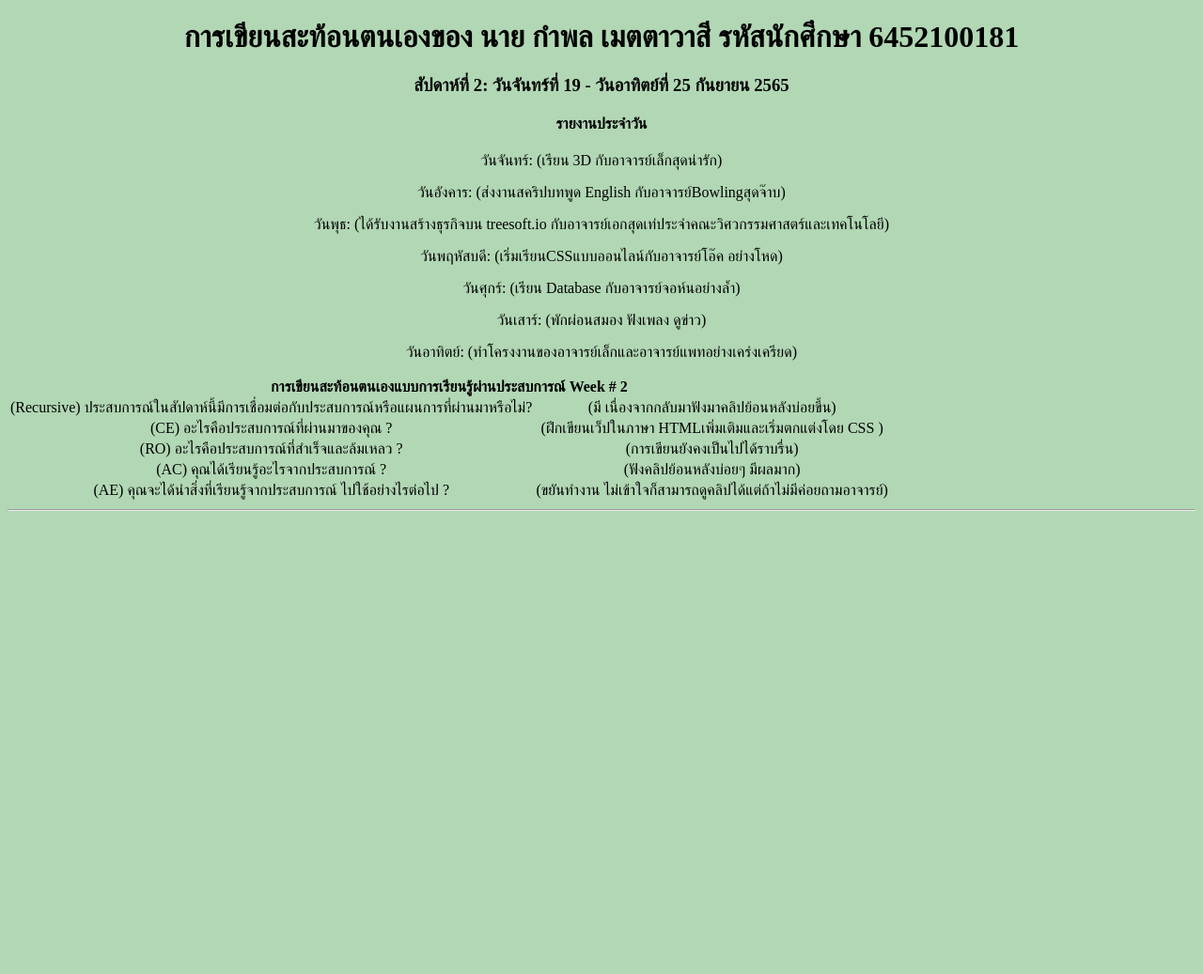
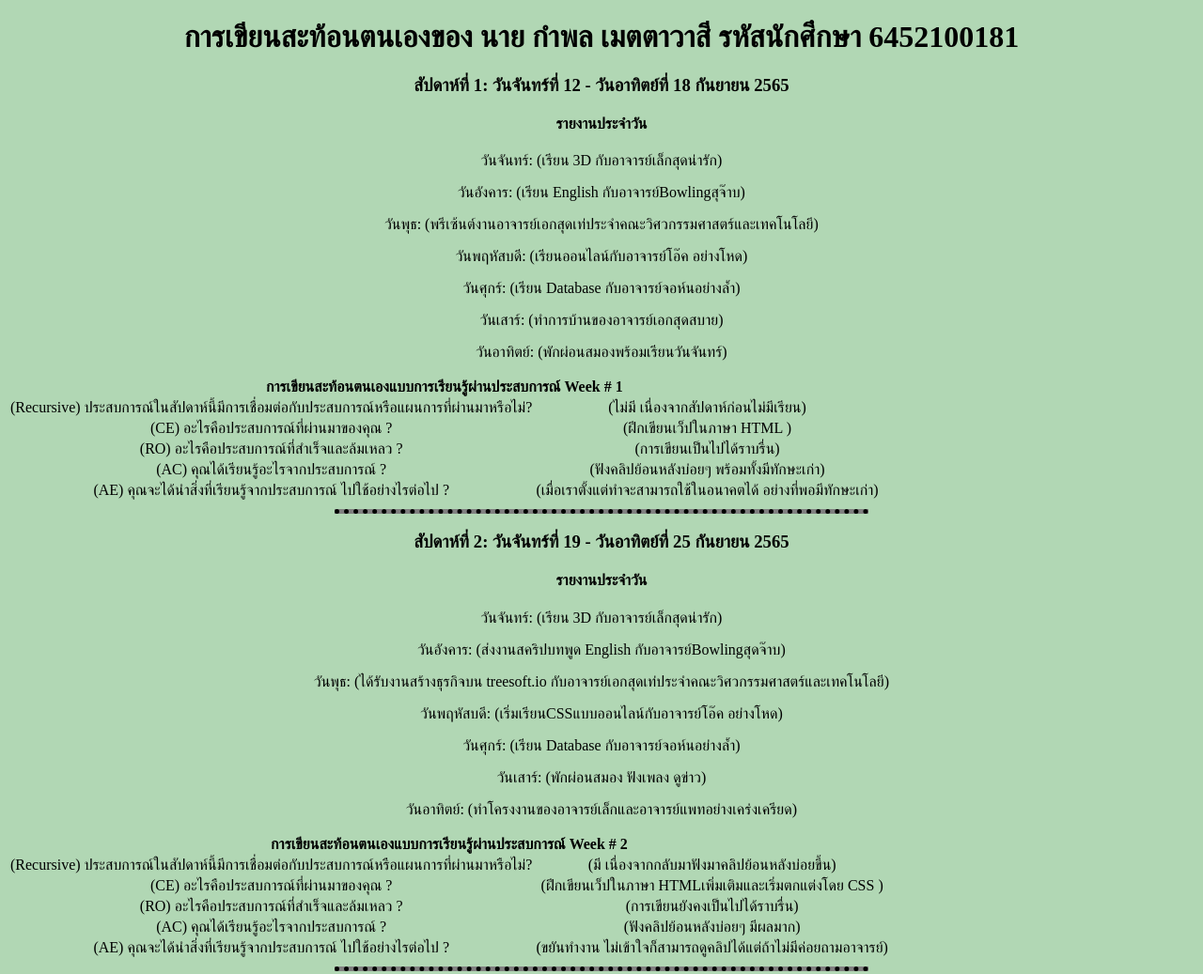
Before and after one commit to 0181KpM3tt4/resume, a plain HTML site: page Report.html in a window 1280 px wide. Shown: the whole page at 94% size. Before the commit the page ends 800 px from the top, so only its background shows below. Drawn offline with Linux system fonts and the light colour scheme.

Commit message:
Add files via upload

```diff
--- a/Report.html
+++ b/Report.html
@@ -3,12 +3,20 @@
   <head>
     <meta charset="utf-8">
     <title>การเขียนสะท้อนตนเองของ กำพล เมตตาวาสี</title>
-  </head>
     <style>
       body{
          background-color:#B1D7B4;
       }
+      hr {
+        background-color:grey;
+        border-style: none;
+        border-top-style: dotted;
+        height: 0px;
+        border-width: 5px;
+        width: 45%;
+      }
       </style>
+  </head>
   <body>
     <div style="text-align:center">
       <h1>การเขียนสะท้อนตนเองของ นาย กำพล เมตตาวาสี รหัสนักศึกษา 6452100181</h1>
@@ -16,6 +24,49 @@
 <div class="DailyReport" style="text-align:center">
 
 
+    <h3>สัปดาห์ที่ 1: วันจันทร์ที่ 12 - วันอาทิตย์ที่ 18 กันยายน 2565 </h3>
+    <h4> รายงานประจำวัน </h4>
+    <p>วันจันทร์: (เรียน 3D กับอาจารย์เล็กสุดน่ารัก) </p>
+    <p>วันอังคาร: (เรียน English กับอาจารย์Bowlingสุจ๊าบ) </p>
+    <p>วันพุธ: (พรีเซ้นต์งานอาจารย์เอกสุดเท่ประจำคณะวิศวกรรมศาสตร์และเทคโนโลยี) </p>
+    <p>วันพฤหัสบดี: (เรียนออนไลน์กับอาจารย์โอ๊ค อย่างโหด) </p>
+    <p>วันศุกร์: (เรียน Database กับอาจารย์จอห์นอย่างล้ำ) </p>
+    <p>วันเสาร์: (ทำการบ้านของอาจารย์เอกสุดสบาย) </p>
+    <p>วันอาทิตย์: (พักผ่อนสมองพร้อมเรียนวันจันทร์) </p>
+</div>
+    <div class="WeeklyReport" style="text-align:center" >
+      <table>
+    <thead>
+        <tr>
+            <th colspan="2">การเขียนสะท้อนตนเองแบบการเรียนรู้ผ่านประสบการณ์ Week # 1</th>
+        </tr>
+    </thead>
+    <tbody>
+        <tr>
+            <td>(Recursive) ประสบการณ์ในสัปดาห์นี้มีการเชื่อมต่อกับประสบการณ์หรือแผนการที่ผ่านมาหรือไม่?</td>
+            <td>(ไม่มี เนื่องจากสัปดาห์ก่อนไม่มีเรียน)</td>
+        </tr>
+      <tr>
+            <td>(CE) อะไรคือประสบการณ์ที่ผ่านมาของคุณ ?</td>
+            <td>(ฝึกเขียนเว็ปในภาษา HTML )</td>
+        </tr>
+       <tr>
+            <td>(RO) อะไรคือประสบการณ์ที่สำเร็จและล้มเหลว ?</td>
+            <td>(การเขียนเป็นไปได้ราบรื่น)</td>
+        </tr>
+        <tr>
+            <td>(AC) คุณได้เรียนรู้อะไรจากประสบการณ์ ?</td>
+            <td>(ฟังคลิปย้อนหลังบ่อยๆ พร้อมทั้งมีทักษะเก่า)</td>
+        </tr>
+       <tr>
+            <td>(AE)  คุณจะได้นำสิ่งที่เรียนรู้จากประสบการณ์ ไปใช้อย่างไรต่อไป ?</td>
+            <td>(เมื่อเราตั้งแต่ทำจะสามารถใช้ในอนาคตได้ อย่างที่พอมีทักษะเก่า)</td>
+        </tr>
+    </tbody>
+</table>
+
+
+    <hr>
     <h3>สัปดาห์ที่ 2: วันจันทร์ที่ 19 - วันอาทิตย์ที่ 25 กันยายน 2565 </h3>
     <h4> รายงานประจำวัน </h4>
     <p>วันจันทร์: (เรียน 3D กับอาจารย์เล็กสุดน่ารัก) </p>
@@ -56,9 +107,7 @@
         </tr>
     </tbody>
   </table>
-
+  <hr>
   </div>
-    <hr>
-
   </body>
 </html>
```
Lines whose indentation alone changed are shown as unchanged.
